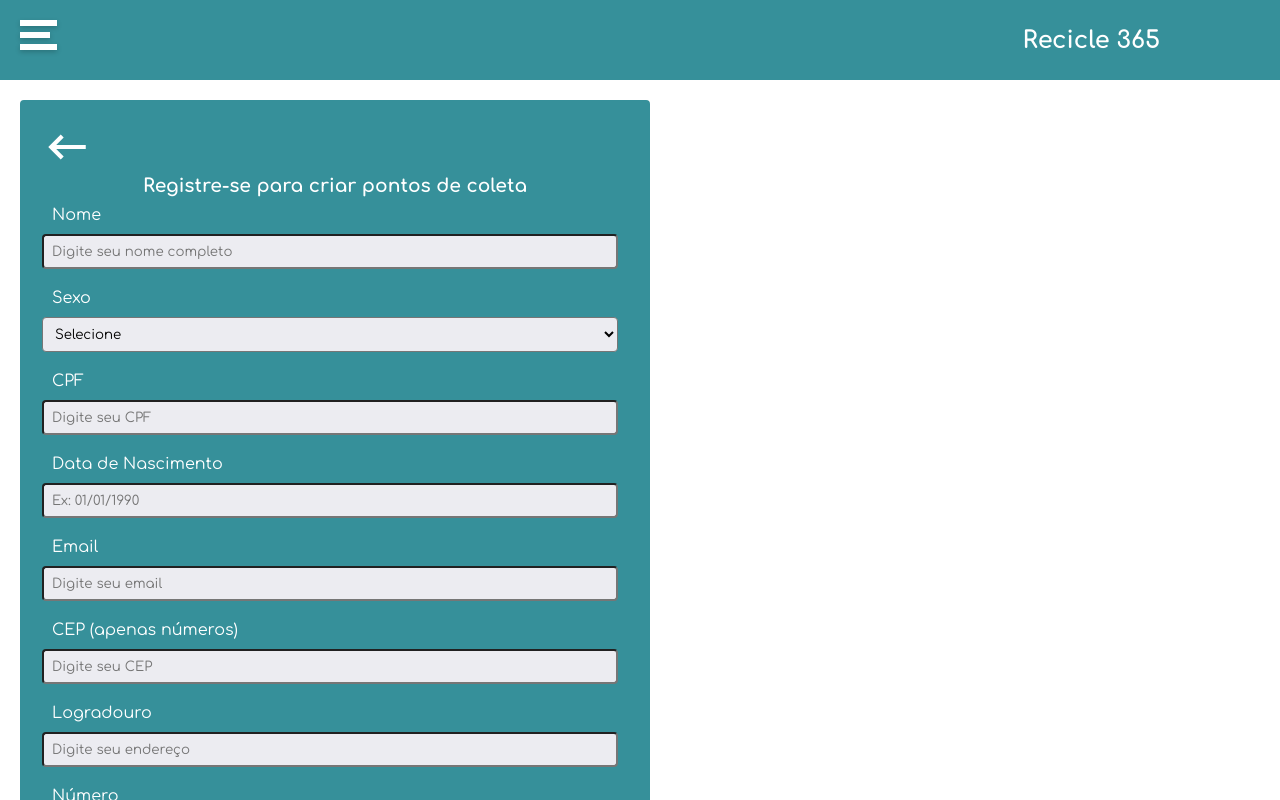
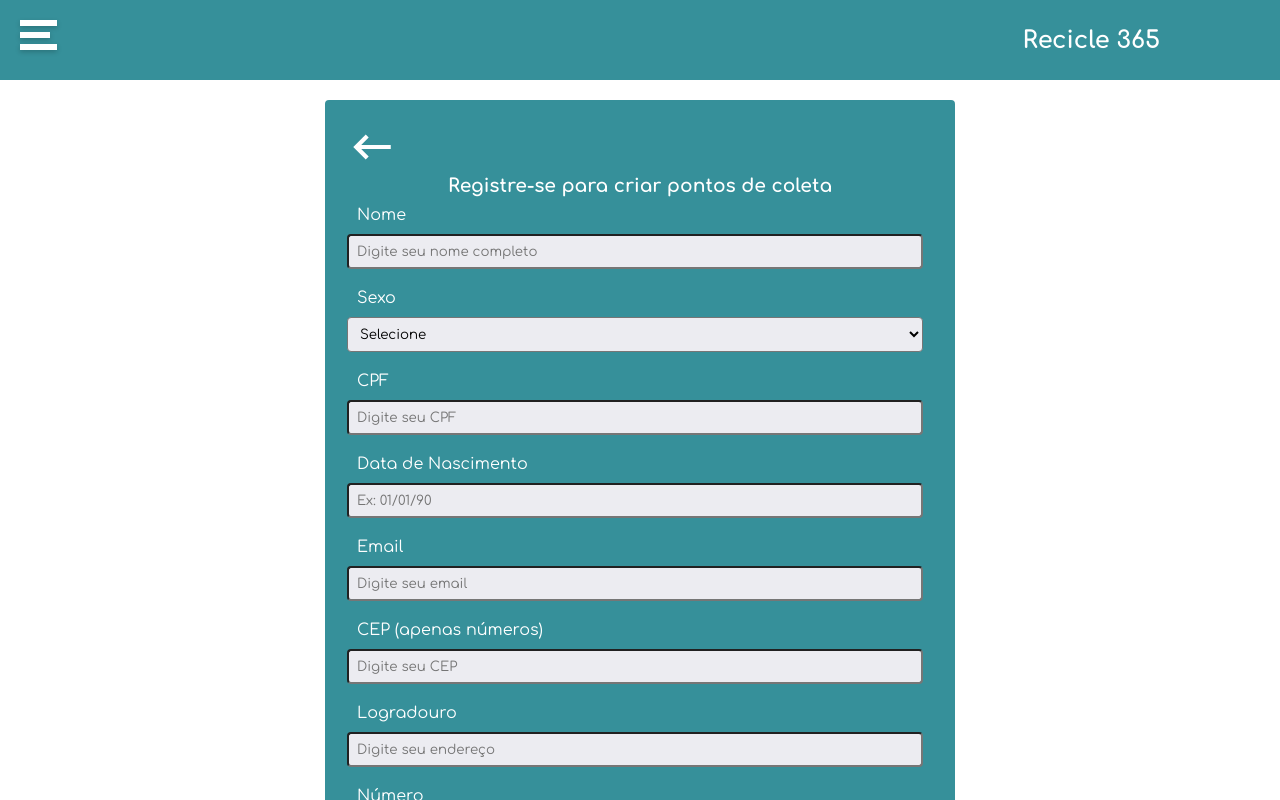
Before and after one commit to renatapulz/recicla365, a React (Vite) app: page /cadastro-user in a window 1280 px wide. Shown: the top 800 px of the page. Built offline with nearby package versions, Linux system fonts and the light colour scheme.

Commit message:
correção da centralização dos formulários e placeholder da data de nascimento

```diff
--- a/src/pages/CadastroUsuario/CadastroPage.jsx
+++ b/src/pages/CadastroUsuario/CadastroPage.jsx
@@ -69,7 +69,7 @@ function CadastroPage() {
                         <label>Data de Nascimento</label>
                         <input type="text"
                             className="input-forms"
-                            placeholder="Ex: 01/01/1990"
+                            placeholder="Ex: 01/01/90"
                             {...register("nascimento", { required: true, maxLength: 8 })}></input>
                         {errors.nascimento && errors.nascimento.type === "required" && isSubmitted && (<p className="error-message">Campo obrigatório.</p>)}
                         {errors.nascimento && errors.nascimento.type === "maxLength" && isSubmitted && (<p className="error-message">Por favor, verifique seus dados.</p>)}
--- a/src/pages/CadastroUsuario/style.css
+++ b/src/pages/CadastroUsuario/style.css
@@ -5,7 +5,7 @@
     background-color: #36909A;
     margin: 0 auto;
     padding: 20px;
-    margin: 20px 0;
+    margin-top: 20px;
 }
 
 .title-register {
```
